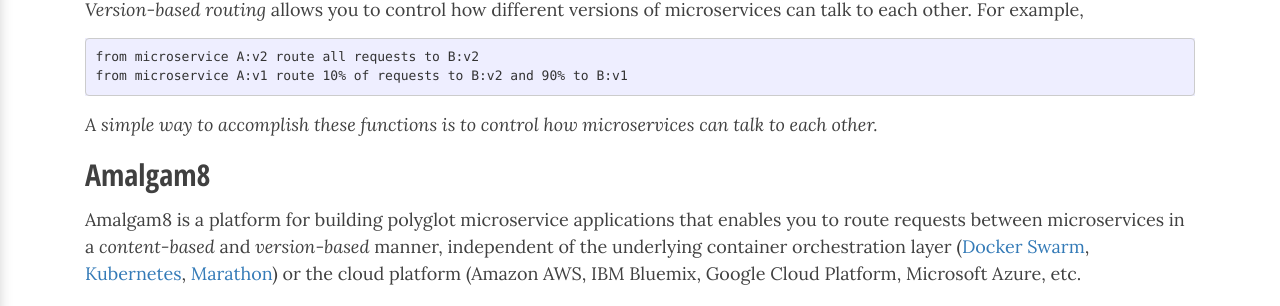
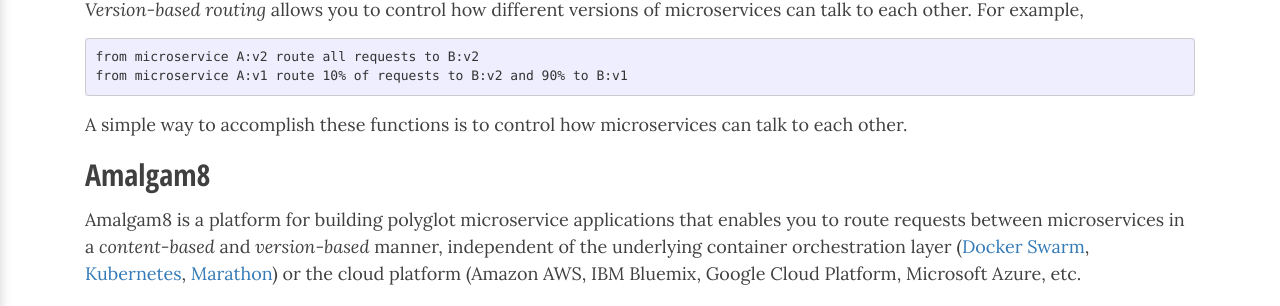
Before and after one commit to amalgam8/amalgam8.github.io, a Jekyll site: the page built from _docs/what-is-amalgam8.md, in a window 1280 px wide. Shown: the part 514-820 px from the top of the page. Built offline with Jekyll 4.4.1, drawn with Linux system fonts in a browser that asks for light colours; nearby versions of some CDN libraries; comment, search, counter and statistics services are not loaded.

Commit message:
Small font change
Last sentence in Content and version-based routing - 101 section should not be italics

````diff
--- a/_docs/what-is-amalgam8.md
+++ b/_docs/what-is-amalgam8.md
@@ -34,8 +34,8 @@
 from microservice A:v1 route 10% of requests to B:v2 and 90% to B:v1
 ```
 
-*A simple way to accomplish these functions is to control how
-microservices can talk to each other.*
+A simple way to accomplish these functions is to control how
+microservices can talk to each other.
 
 ## Amalgam8
 
````
